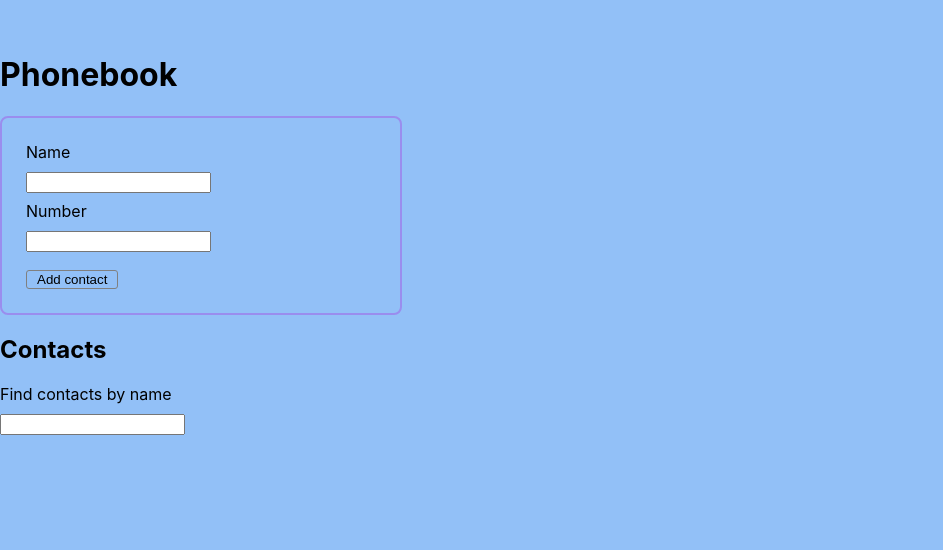
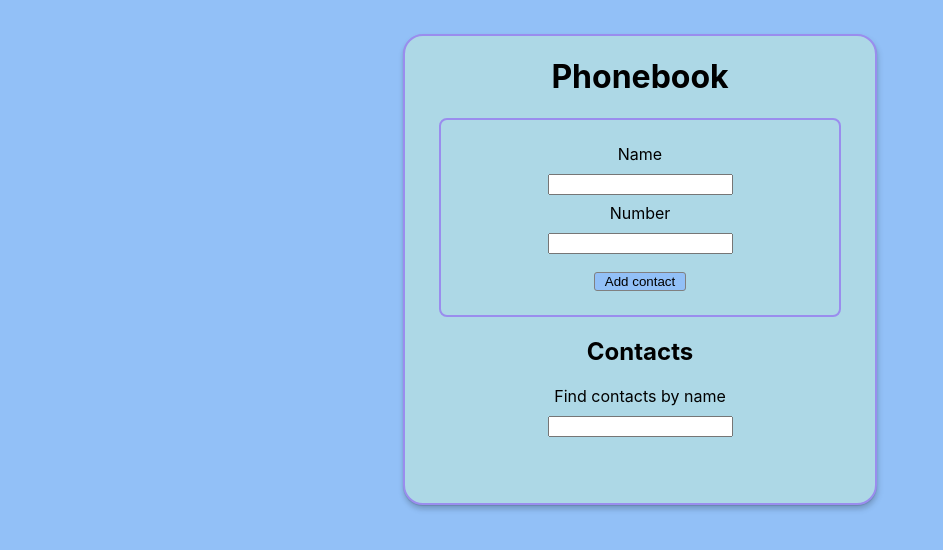
Before and after one commit to Primushko/goit-react-hw-04-phonebook, a React (Create React App) app: page / in a window 1280 px wide. Shown: the top 550 px of the page, without its empty margins (0-943 px from the left). Built offline with nearby package versions, Linux system fonts and the light colour scheme.

Commit message:
виправлені стилі 4.2.2 Арр

```diff
--- a/src/components/App.jsx
+++ b/src/components/App.jsx
@@ -70,7 +70,7 @@ export const App = () => {
   };
 
   return (
-    <div className={css.container}>
+    <div className={css.conteiner}>
       <h1>Phonebook</h1>
       <ContactForm addContact={addContact} />
       <h2>Contacts</h2>
```
